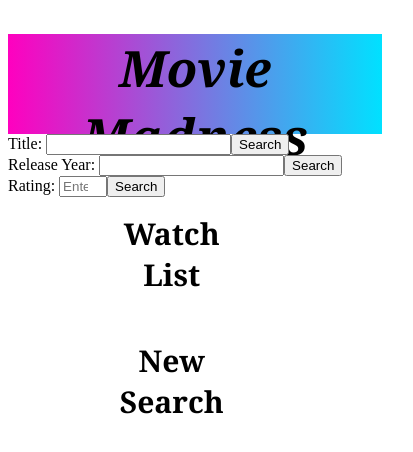
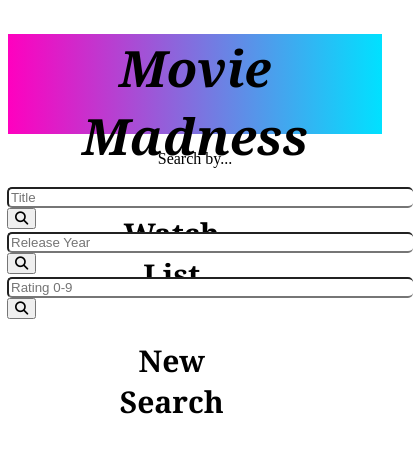
Before and after one commit to bradstory/ahfe-q4-angular-1, an Angular app: page /search in a window 390 px wide. Shown: the top 452 px of the page, 413 px wide, since content can reach past the window. Built offline with nearby package versions, Linux system fonts and the light colour scheme.

Commit message:
add search bar styling for mobile and desktop view

```diff
--- a/src/app/shared/components/search/search.component.css
+++ b/src/app/shared/components/search/search.component.css
@@ -4,3 +4,33 @@ body{
 img {
     height: 250px;
 }
+.main-container {
+    display: flex;
+    flex-direction: column;
+    align-items: center;
+}
+
+.container {
+    padding-top: 3px;
+
+}
+input {
+    border-right: none;
+    border-radius: 5px;
+    margin-right: -30px;
+    width: 400px;
+}
+button{
+    padding-right: -50px;
+}
+@media screen and (min-width: 768px) {
+    .main-container {
+        flex-direction: row;
+        justify-content: space-around;
+    }
+
+
+
+
+
+}
--- a/src/app/shared/components/search/search.component.html
+++ b/src/app/shared/components/search/search.component.html
@@ -1,18 +1,22 @@
-<div class="container">
-    <label for="search">Title: </label>
-    <input type="text" id="search" name="search" required [(ngModel)]="searchQuery"/>
-    <button (click)="searchResults()">Search</button>
-    <!-- routerLink="/search" -->
+<div class="main-container">
+  <p>Search by...</p>
+  <div class="container">
+    <label for="search"></label>
+    <input type="text" id="search" name="search" placeholder="Title" required [(ngModel)]="searchQuery"/>
+    <button (click)="searchResults()"><i class="fas fa-search"></i></button>
   </div>
+
   <div class="container">
-    <label for="year">Release Year: </label>
-    <input type="number" id="year" name="year" placeholder="" required [(ngModel)]="year">
-    <button (click)="searchByYear()">Search</button>
+    <label for="year"></label>
+    <input type="number" id="year" name="year" placeholder="Release Year" required [(ngModel)]="year">
+    <button (click)="searchByYear()"><i class="fas fa-search"></i></button>
   </div>
+
   <div class="container">
-    <label for="rating">Rating: </label>
-    <input type="number" id="rating" name="rating" placeholder="Enter 0-9" min="0" max="9" required [(ngModel)]="rating">
-    <button (click)="ratingSearch()">Search</button>
+    <label for="rating"></label>
+    <input type="number" id="rating" name="rating" placeholder="Rating 0-9" required [(ngModel)]="rating">
+    <button (click)="ratingSearch()"><i class="fas fa-search"></i></button>
   </div>
 
   <app-movie-list [movieList]="movieList" [searchQuery]="searchQuery" [year]="year" [rating]="rating"></app-movie-list>
+</div>
```
